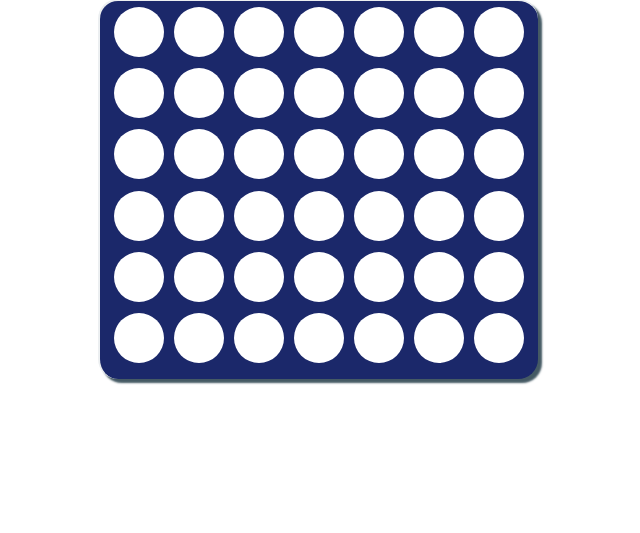
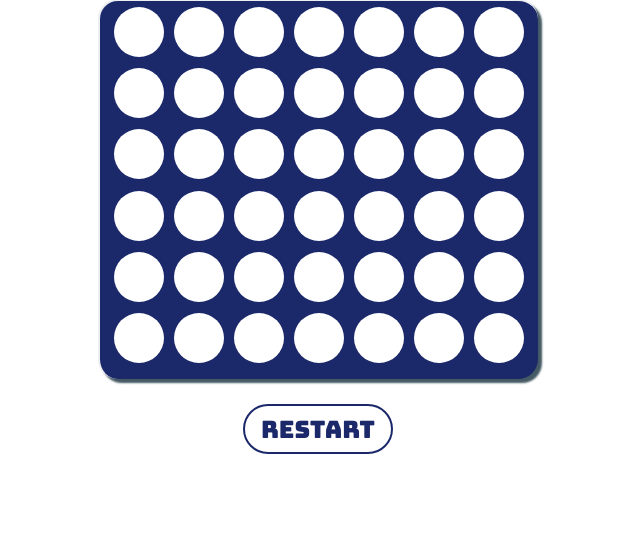
Before and after one commit to Laura-O/connect-4, a PHP site: page / in a window 1280 px wide. Shown: the part 184-717 px from the top of the page, without its empty margins (322-962 px from the left). Run offline with PHP 8.4, Linux system fonts and the light colour scheme; some libraries are stand-ins or nearby versions.

Commit message:
Add reset button

```diff
--- a/css/stylesheet.css
+++ b/css/stylesheet.css
@@ -121,8 +121,8 @@ body {
 
 .below {
     display: flex;
-    flex-direction: column;
-    justify-content: space-around;
+    flex-direction: row;
+    justify-content: center;
     height: 150px;
 }
 
@@ -190,6 +190,25 @@ body {
     height: 40px;
     font-size: .5em;
     text-align: center;
+    font-family: "Bungee",cursive;
+}
+
+.low-button {
+    border: 2px solid #1b286a;
+    background-color: white;
+    color: #1b286a;
+    border-radius: 40px;
+    width: 150px;
+    height: 50px;
+    text-align: center;
+    margin: 20px;
+    font-size: 1.5em;
+    font-family: "Bungee",cursive;
+}
+
+.low-button:hover {
+    background-color: #1b286a;
+    color: white;
 }
 
 .logo {
--- a/index.html
+++ b/index.html
@@ -40,7 +40,10 @@
             <div class="up row">
             </div>
             <div class="board"></div>
-            <div class="below"></div>
+            <div class="below">
+
+                <div><button class="low-button" id="restart">Restart</button></div>
+            </div>
         </div>
     </div>
     <script src="https://ajax.googleapis.com/ajax/libs/jquery/3.1.1/jquery.min.js"></script>
--- a/js/script.js
+++ b/js/script.js
@@ -221,10 +221,12 @@ $(document).ready(function() {
     }
 
     $("#restart").on("click", function() {
-        console.log("Reset");
         location.reload();
     });
 
+    $(".low-button").on("click", function() {
+        location.reload();
+    });
 
     /*  This function animates the falling coins in the slots.
         The empty slots each have a background which is 200% large and has the color of the player
```
